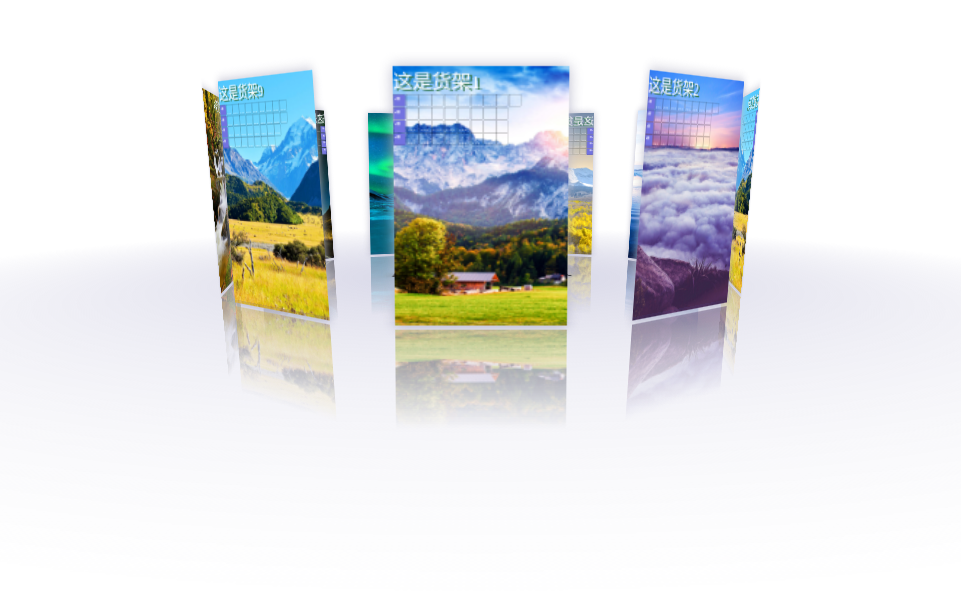
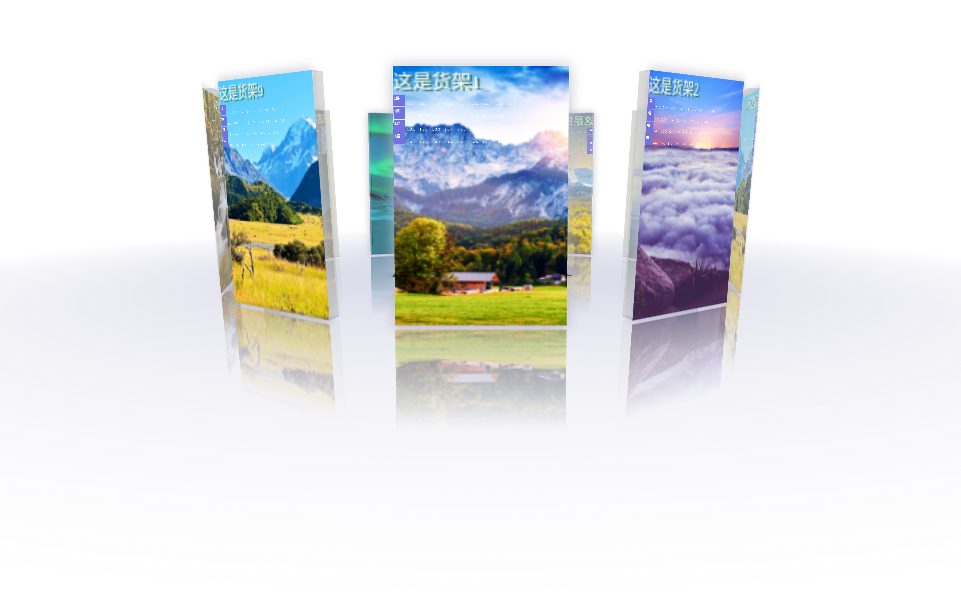
Before and after one commit to Chivenh/Craw3D, a plain HTML site: page index.html in a window 1280 px wide. Shown: the part 144-747 px from the top of the page, without its empty margins (159-1120 px from the left). Drawn offline with Linux system fonts and the light colour scheme.

Commit message:
元素添加玻璃特效

```diff
--- a/craw3D.css
+++ b/craw3D.css
@@ -45,19 +45,28 @@ body{
     border-radius:1px;
     cursor: pointer;
 
+    /*每个元素内部要立体显示，需要将当前元素标识为3d变换*/
+    perspective: 1000px;
+    transform-style: preserve-3d;
+
     transform:rotateY(0deg) rotateZ(10deg) translateZ(0px);
-    /*倒影：朝向 偏移 遮盖*/
-    /*线性渐变(从哪里开始,开始时候的颜色,结束时候的颜色)*/
-    -webkit-box-reflect:below 3px -webkit-linear-gradient(top,rgba(0,0,0,0) 60%,rgba(0,0,0,0.5) 100%);
     user-select: none;
     -webkit-user-select: none;
     box-shadow: 0 0 10px #bbc;
 }
+
+.box-reflect{
+    /*倒影：朝向 偏移 遮盖*/
+    /*线性渐变(从哪里开始,开始时候的颜色,结束时候的颜色)*/
+    -webkit-box-reflect:below 3px -webkit-linear-gradient(top,rgba(0,0,0,0) 60%,rgba(0,0,0,0.5) 100%);
+}
+
 /*内容容器，默认缩小.5*/
 .wrap-item>.wrap-content{
     transform: scale(0.1);/*缩小至0.1*/
     position: absolute;
     transform-origin: 0 0;
+    transform-style:unset;
     /*此处最大宽高放大10倍*/
     width: 1000%;
     height: 1000%;
@@ -121,3 +130,63 @@ body{
     max-height:calc(95%);
     overflow: auto;
 }
+
+/*元素立体形状,玻璃质感效果。注意：此时元素本身不能叠加使用倒影效果，两者会冲突*/
+/*此时倒影效果只能应用在此容器内部元素上*/
+
+.wrap-item-front,.wrap-item-back,.wrap-item-left,.wrap-item-right,.wrap-item-top,.wrap-item-bottom{
+    position: absolute;
+}
+
+.wrap-item-left,.wrap-item-right{
+    width:10px;
+    height: 100%;
+    background-color:rgba(200,200,200,0.5);
+    transform-origin: left;
+    z-index: -10;
+}
+
+.wrap-item-top,.wrap-item-bottom{
+    width:100%;
+    height: 10px;
+    background-color:rgba(200,200,200,0.6);
+    transform-origin: top;
+    z-index: -10;
+}
+
+.wrap-item-front,.wrap-item-back{
+    width:100%;
+    height: 100%;
+    transform-origin: top;
+}
+.wrap-item-back{
+    -webkit-transform:translateZ(-10px);
+    -moz-transform:translateZ(-10px);
+    -ms-transform:translateZ(-10px);
+    -o-transform:translateZ(-10px);
+    transform:translateZ(-10px);
+    z-index: -11;
+    background-color:rgba(200,200,180,.3);
+}
+.wrap-item-left{
+    transform:rotateY(90deg);
+}
+
+.wrap-item-right{
+    transform: translateX(120px) rotateY(90deg);
+}
+
+.wrap-item-top{
+    -webkit-transform: rotateX(-90deg);
+    -moz-transform: rotateX(-90deg);
+    -ms-transform: rotateX(-90deg);
+    -o-transform: rotateX(-90deg);
+    transform: rotateX(-90deg);
+}
+.wrap-item-bottom{
+    -webkit-transform:  translateY(180px) rotateX(-90deg);
+    -moz-transform:  translateY(180px) rotateX(-90deg);
+    -ms-transform:  translateY(180px) rotateX(-90deg);
+    -o-transform:  translateY(180px) rotateX(-90deg);
+    transform:  translateY(180px) rotateX(-90deg);
+}
--- a/index.css
+++ b/index.css
@@ -26,13 +26,15 @@
 }
 .content-floor-cell{
     float: left;
-    border:1px solid #000;
     margin: 3px;
     padding: 5px;
     width: 70px;
     height: 70px;
     font-size: 25px;
     position: relative;
+}
+.wrap-view .content-floor-cell{
+    border:1px solid #000;
 }
 .wrap .end-wrap{
     text-shadow: 0 2px 12px #738386;
--- a/index.js
+++ b/index.js
@@ -12,6 +12,12 @@
         {id: 1, title: '这是货架7', bg: 'bgs/7.jpg', cells: [9, 8, 8, 8]},
         {id: 1, title: '这是货架8', bg: 'bgs/8.jpg', cells: [9, 8, 9, 9]},
         {id: 1, title: '这是货架9', bg: 'bgs/3.jpg', cells: [9, 9, 8, 7]}];
+
+    var shadow3d=`<div class="wrap-item-back box-reflect"></div>
+            <div class="wrap-item-left"></div>
+            <div class="wrap-item-right"></div>
+            <div class="wrap-item-top"></div>
+            <div class="wrap-item-bottom"></div>`;
 
     var floorCellsMaker = (floor, index) => {
         return floor.map((length, i) => {
@@ -28,7 +34,8 @@
     var itemMaker = (item,index) => {
         var itemDiv = document.createElement("div");
         itemDiv.classList.add("wrap-item");
-        itemDiv.innerHTML = `<img class="wrap-item-bg" src="${item.bg}"/>
+        itemDiv.innerHTML = `<img class="wrap-item-bg box-reflect" src="${item.bg}"/>
+            ${shadow3d}
             <h5 class="content-title">${item.title}</h5>
             <div class="wrap-content" data-id="${item.id}">
                 ${floorCellsMaker(item.cells,index)}
```
